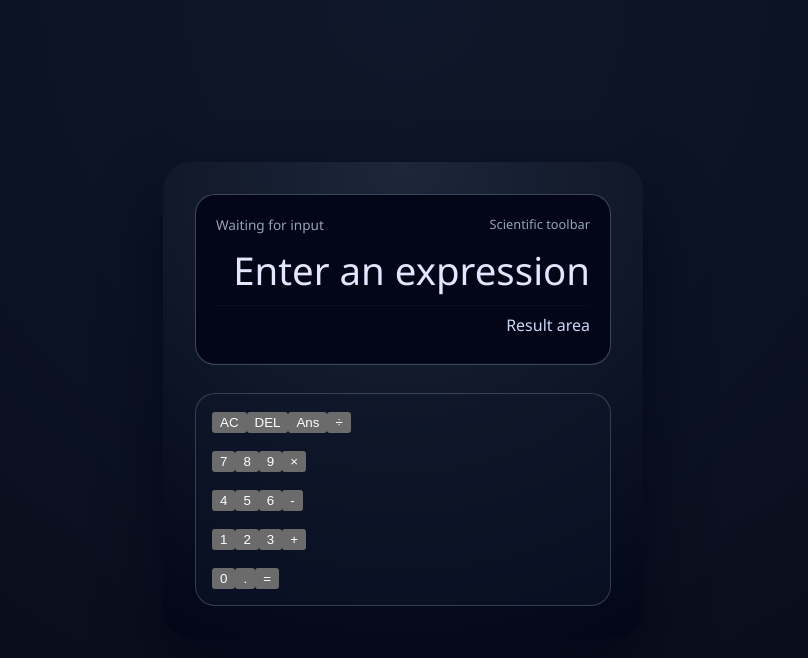
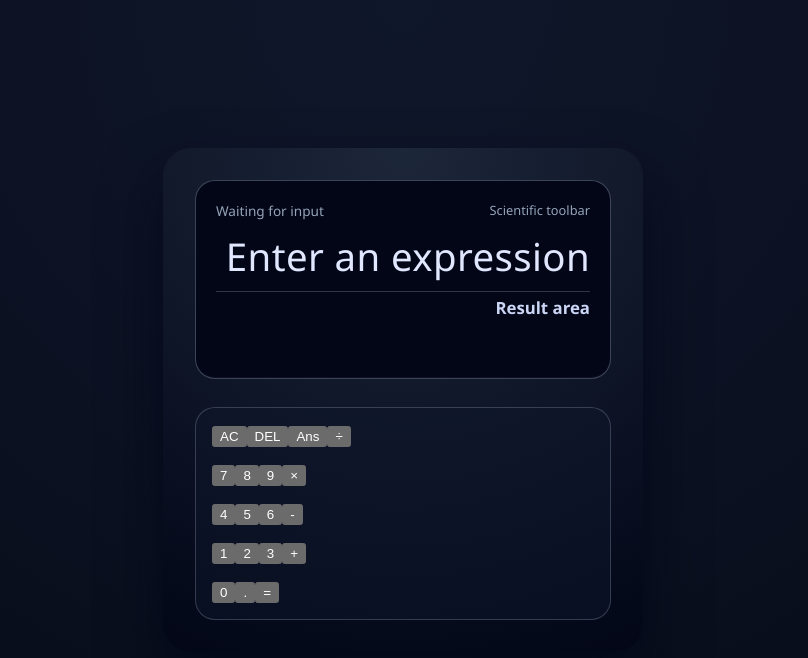
Before and after one commit to johnwick22012026-source/Calculator, a React (Vite) app: page / in a window 1280 px wide. Shown: the top 658 px of the page, without its empty margins (237-1045 px from the left). Built offline with nearby package versions, Linux system fonts and the light colour scheme.

Commit message:
feat(CALC-25): Add clear visual styling for normal, success, and error states — src/App.css

```diff
--- a/src/App.css
+++ b/src/App.css
@@ -60,27 +60,50 @@ body {
 }
 
 .display-expression {
-  font-size: clamp(1.5rem, 3vw, 2.4rem);
+  font-size: clamp(1.7rem, 3vw, 2.6rem);
+  font-weight: 500;
   text-align: right;
-  min-height: 2.5rem;
+  min-height: 2.75rem;
   word-wrap: break-word;
   color: #e0e7ff;
+  letter-spacing: 0.01em;
+}
+
+.display-feedback {
+  min-height: 3.25rem;
+  display: flex;
+  flex-direction: column;
+  justify-content: flex-start;
+  gap: 0.35rem;
 }
 
 .display-result {
-  font-size: 1rem;
+  font-size: 1.05rem;
   text-align: right;
+  font-weight: 600;
   color: #cbd5f5;
-  border-top: 1px solid rgba(15, 23, 42, 0.5);
-  padding-top: 0.5rem;
+  padding: 0.2rem 0;
+  border-top: 1px solid rgba(148, 163, 184, 0.3);
 }
 
-/* Error message styling */
 .display-error {
-  margin-top: 0.5rem;
-  font-size: 0.9rem;
+  font-size: 0.95rem;
   text-align: right;
-  color: #f87171;
+  padding: 0.45rem 0.75rem;
+  border-radius: 999px;
+  border: 1px solid transparent;
+  color: rgba(248, 113, 113, 0.85);
+  background-color: rgba(248, 113, 113, 0.12);
+  min-height: 1.9rem;
+  opacity: 0;
+  transition: opacity 0.2s ease;
+}
+
+.display-error--visible {
+  opacity: 1;
+  border-color: rgba(248, 113, 113, 0.6);
+  background-color: rgba(248, 113, 113, 0.18);
+  color: #fee2e2;
 }
 
 .calculator-keypad {
```
